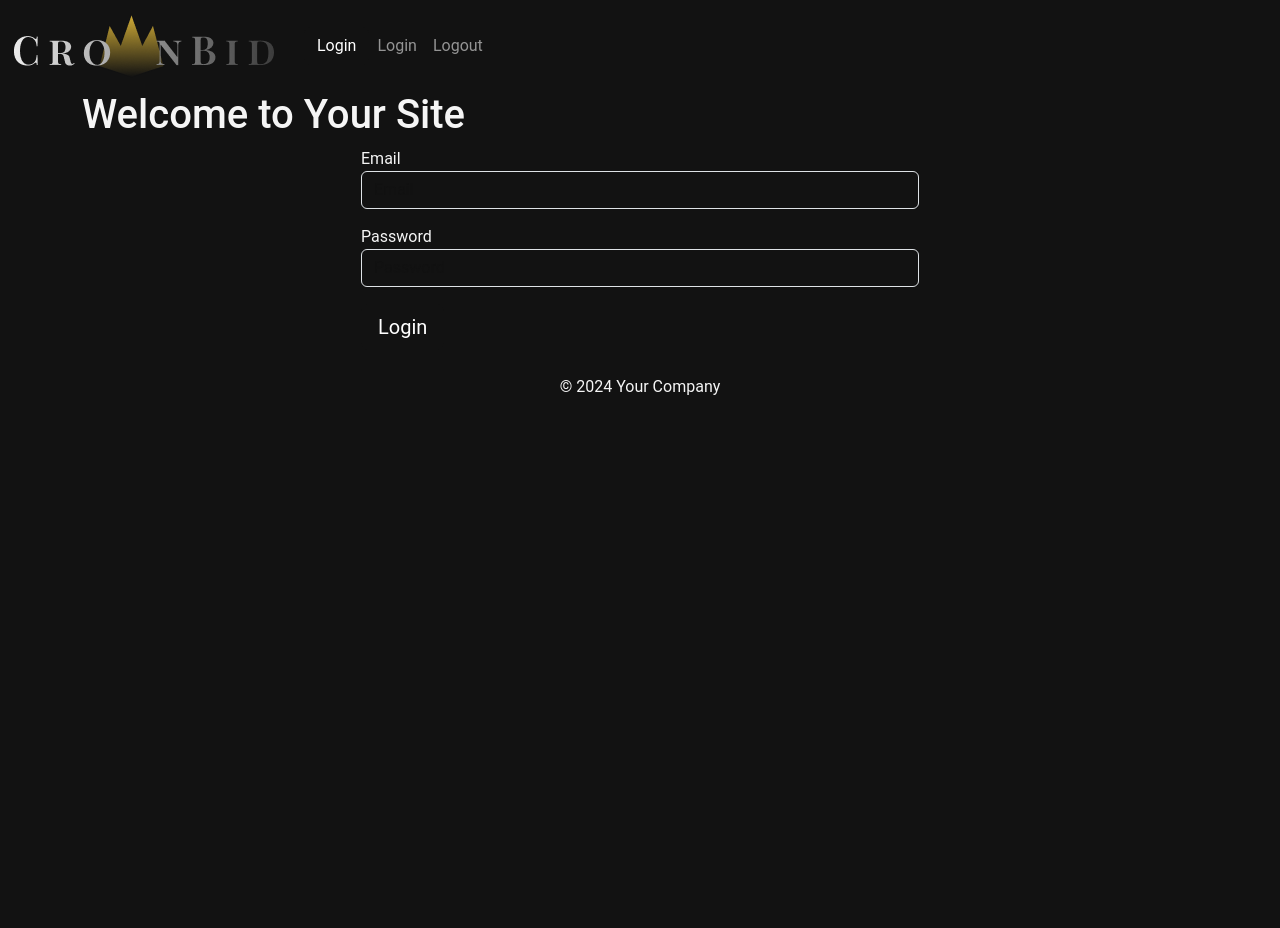
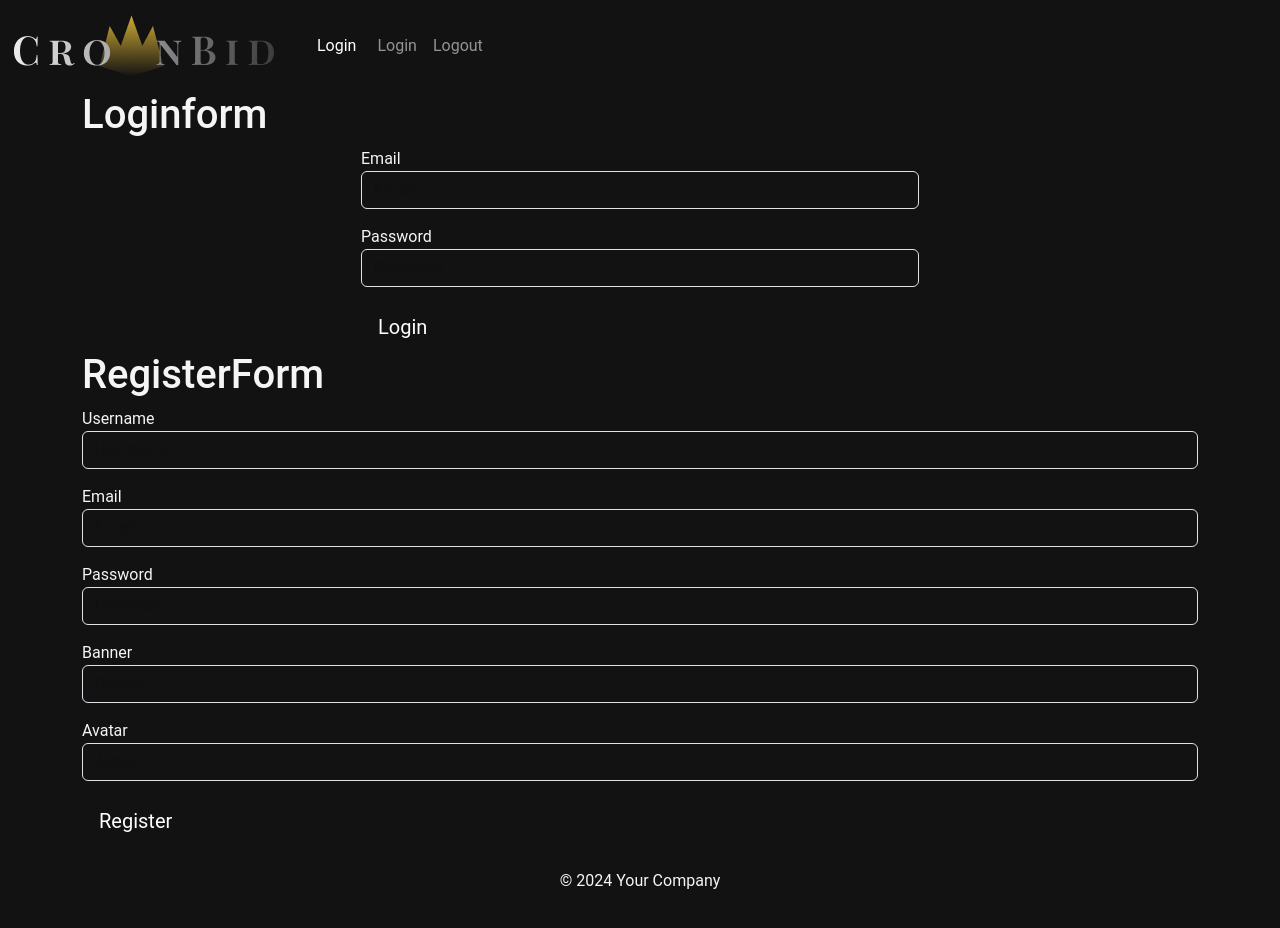
Before and after one commit to jonhavbra87/SP2, a website built with Vite: page index.html in a window 1280 px wide. Before the commit the page ends 800 px from the top, so only its background shows below. Built offline with nearby package versions, Linux system fonts and the light colour scheme; no server answers.

Commit message:
splitting up code to modular

```diff
--- a/index.html
+++ b/index.html
@@ -91,7 +91,7 @@
           </div>
         </div> -->
         <div class="col-12">
-          <h1>Welcome to Your Site</h1>
+          <h1>Loginform</h1>
           <div class="col-10 col-md-6 mx-auto">
             <form id="loginForm">
               <div class="form-group mb-3">
@@ -136,6 +136,91 @@
               </button>
             </form>
           </div>
+        </div>
+        <div class="col-12">
+          <h1>RegisterForm</h1>
+          <div class="col-10 col-md-6 mx-auto"></div>
+          <form id="registerForm">
+            <div class="form-group mb-3">
+              <label for="username">Username</label>
+              <input
+                class="form-control"
+                type="text"
+                name="name"
+                id="username"
+                pattern="^\w+$"
+                title="Username must only contain lower case and upper case letters, numbers and underscore (_). Example: My_User123"
+                placeholder="Username"
+              />
+              <div class="invalid-feedback text-secondary">
+                Please enter your email.
+              </div>
+            </div>
+            <div class="form-group mb-3">
+              <label for="email">Email</label>
+              <input
+                class="form-control"
+                type="email"
+                id="email"
+                name="email"
+                pattern="^[^\s@]+@(noroff.no|stud.noroff.no)$"
+                placeholder="Email"
+                title="Only @(stud.)noroff.no domains are allowed to register."
+                required
+              />
+              <div class="invalid-feedback text-secondary">
+                Please enter your email.
+              </div>
+            </div>
+            <div class="form-group mb-3">
+              <label for="password">Password</label>
+              <input
+                class="form-control"
+                type="password"
+                id="password"
+                name="password"
+                placeholder="Password"
+              />
+              <div class="invalid-feedback text-secondary">
+                Password must include at least 12 letters & numbers.
+              </div>
+            </div>
+            <div class="form-group mb-3">
+              <label for="banner">Banner</label>
+              <input
+                class="form-control"
+                type="url"
+                name="banner"
+                id="banner"
+                placeholder="Banner"
+              />
+              <div class="invalid-feedback text-secondary">
+                Please enter a valid image url.
+              </div>
+            </div>
+            <div class="form-group mb-3">
+              <label for="avatar">Avatar</label>
+              <input
+                class="form-control"
+                type="url"
+                id="avatar"
+                name="avatar"
+                placeholder="Avatar"
+              />
+              <div class="invalid-feedback text-secondary">
+                Please enter a valid image url.
+              </div>
+            </div>
+
+            <button
+              class="btn btn-dark btn-lg"
+              type="submit"
+              aria-label="Register button"
+              data-auth="register"
+            >
+              Register
+            </button>
+          </form>
         </div>
 
         <!--    <div class="row">
--- a/src/js/api/auth/login.js
+++ b/src/js/api/auth/login.js
@@ -1,5 +1,5 @@
 // import { API_FULL_URL } from '../constants.js'
-import * as storage from '../storage/index.js'
+import * as storage from '../../storage/index.js'
 import { API_BASE, API_AUTH, API_LOGIN } from '../constants'
 
 /**
@@ -44,45 +44,3 @@ export async function login(email, password) {
     throw new Error('Failed to log in: ' + response.statusText)
   }
 }
-/*
-const action = "/auth/register";
-
-export async function register(profile) {
-  const registerURL = API_SOCIAL_URL + action;
-
-  const body = JSON.stringify(profile);
-
-  const response = await fetch(registerURL, {
-    headers: {
-      "Content-Type": "application/json",
-    },
-    method,
-    body,
-  });
-
-  const result = await response.json();
-  alert("You have been registered in successfully");
-  window.location.href = "/profile/login/";
-  return result;
-} */
-
-export async function onAuth(event) {
-  event.preventDefault()
-  const email = event.target.email.value
-  const password = event.target.password.value
-
-  try {
-    if (event.submitter.dataset.auth === 'login') {
-      await login(email, password)
-    } else {
-      // await register(name, email, password)
-    }
-  } catch (error) {
-    console.error('Authentication error:', error)
-  }
-}
-
-export function setAuthListener() {
-  document.getElementById('loginForm').addEventListener('submit', onAuth)
-  // document.forms.auth.addEventListener("submit", onAuth);
-}
--- a/src/js/api/constants.js
+++ b/src/js/api/constants.js
@@ -1,10 +1,11 @@
 //VARIABLES FOR AUTHENTICATION
 
-//export const API_KEY = "4ac6445f-6305-4510-89a4-cb5df85ce9c1";
+export const API_KEY = '4ac6445f-6305-4510-89a4-cb5df85ce9c1'
 
 export const API_BASE = 'https://v2.api.noroff.dev'
 export const API_AUTH = '/auth'
 export const API_LOGIN = '/login'
 export const API_REGISTER = '/register'
+export const API_AUCTIONS = '/auction'
 
-export const API_FULL_URL = `${API_BASE}${API_AUTH}`
+// export const API_FULL_URL = `${API_BASE}${API_AUTH}`
--- a/src/js/api/index.js
+++ b/src/js/api/index.js
@@ -1,4 +1,4 @@
-import { API_BASE } from './constants'
+/* import { API_BASE } from './constants'
 
 const auction = '/auction'
 const action = '/listings'
@@ -10,7 +10,7 @@ export async function getPosts() {
   return await response.json()
 }
 const listings = await getPosts()
-console.log(listings.data)
+console.log(listings.data) */
 
 /* export async function register(name, email, password) {
   const response = await fetch(`${API_BASE}${API_AUTH}${API_REGISTER}`, {
--- a/src/js/api/posts/getPosts.js
+++ b/src/js/api/posts/getPosts.js
@@ -1,10 +1,8 @@
 // import { API_BASE } from "../constants.js";
 // import { doFetch } from "../helpers/doFetch.js";
 
-// export const action = "/posts"
-// export const author = "?_author=true"
-// export const comment = "&_comments=true"
-// export const reactions = "&_reactions=true"
+import { API_BASE, API_AUCTIONS } from '../constants'
+// import { doFetch } from "../helpers/doFetch";
 
 /**
  * Fetches posts from a social API with detailed query parameters to include authors, comments, and reactions.
@@ -17,16 +15,23 @@
 
 /* export async function getPosts() {
     try {
-        const url = `${API_BASE}${action}`;
-        const posts = await doFetch(url), {
-        headers: {
-            "Content-Type": "application/json",
-            "Authorization": `Bearer ${accessToken}`,
-            "X-Noroff-API-Key": API_KEY
-        }
-    }
+        const url = `${API_BASE}${API_AUCTIONS}${action}`;
+        const posts = await doFetch(url);
+        console.log(posts);
+
         return posts;
     } catch (error) {
         throw new Error(error)
     }
 } */
+
+const action = '/listings'
+
+export async function getPosts() {
+  const url = `${API_BASE}${API_AUCTIONS}${action}`
+
+  const response = await fetch(url)
+  return await response.json()
+}
+const listings = await getPosts()
+console.log(listings.data)
--- a/src/js/router.js
+++ b/src/js/router.js
@@ -2,8 +2,8 @@
 //import * as listeners from "./listeners/index.js";
 //import * as utilities from "./utilities/index.js";
 
-import { setAuthListener } from './api/auth/login.js'
-import { getPosts } from './api/index.js'
+import { setAuthListener } from './ui/listeners/auth.js'
+import { getPosts } from './api/posts/getPosts.js'
 
 export default function router() {
   const path = window.location.pathname
--- /dev/null
+++ b/src/js/ui/events/onAuth.js
@@ -0,0 +1,20 @@
+import { login } from '../../api/auth/login.js'
+import { register } from '../../api/auth/register.js'
+
+export async function onAuth(event) {
+  event.preventDefault()
+  const name = event.target.name.value
+  const email = event.target.email.value
+  const password = event.target.password.value
+
+  try {
+    if (event.submitter.dataset.auth === 'login') {
+      await login(email, password)
+    } else {
+      await register(name, email, password)
+      await login(email, password)
+    }
+  } catch (error) {
+    console.error('Authentication error:', error)
+  }
+}
--- /dev/null
+++ b/src/js/ui/listeners/auth.js
@@ -0,0 +1,6 @@
+import { onAuth } from '../events/onAuth'
+
+export function setAuthListener() {
+  document.getElementById('loginForm').addEventListener('submit', onAuth)
+  // document.forms.auth.addEventListener("submit", onAuth);
+}
```
Also changed, not shown: src/js/api/auth/register.js (+18 -17 lines), src/js/api/headers.js (deleted, +0 -31 lines), src/js/api/helpers/doFetch.js (+10 -12 lines), src/js/storage/index.js (renamed from src/js/api/storage/index.js).
